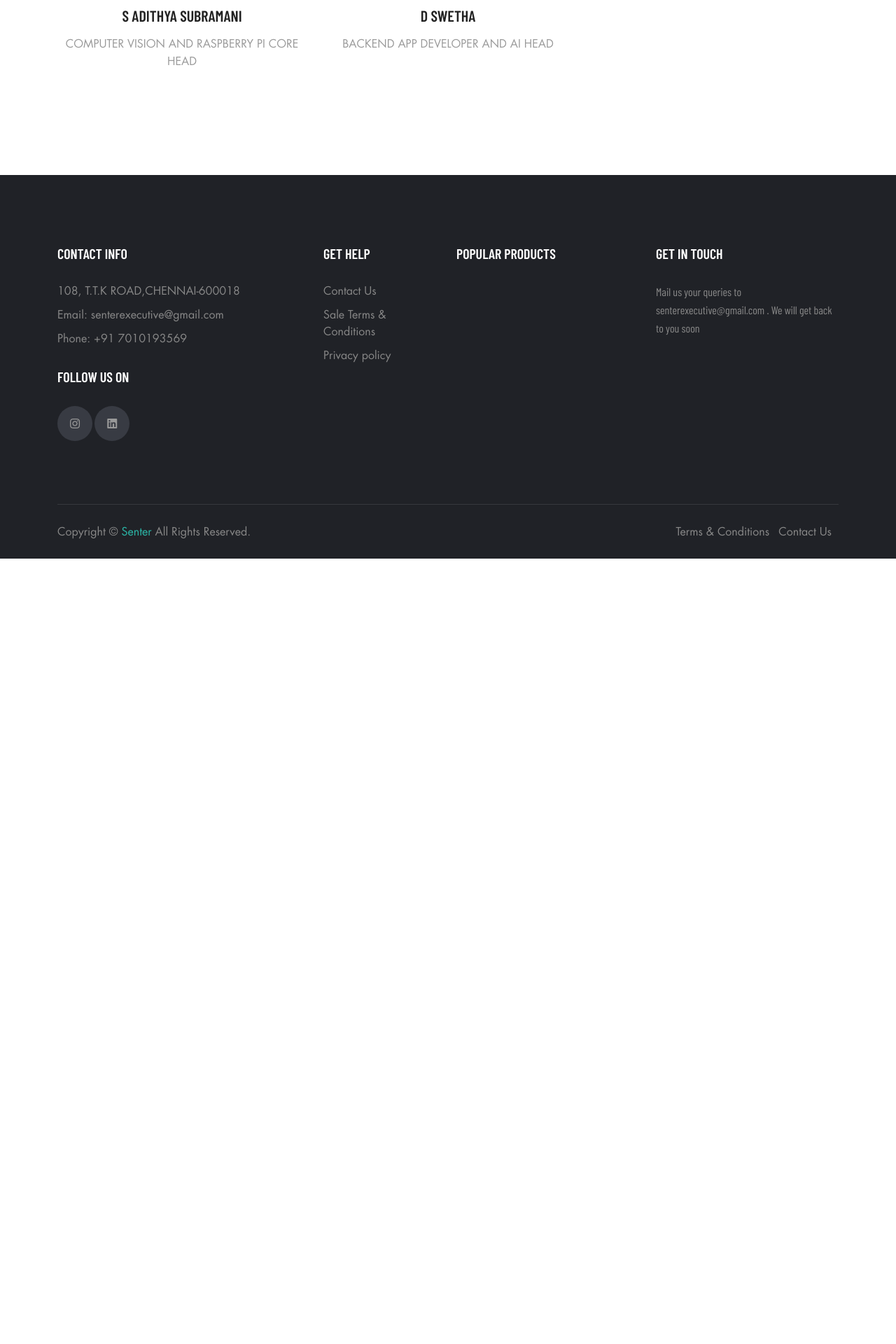
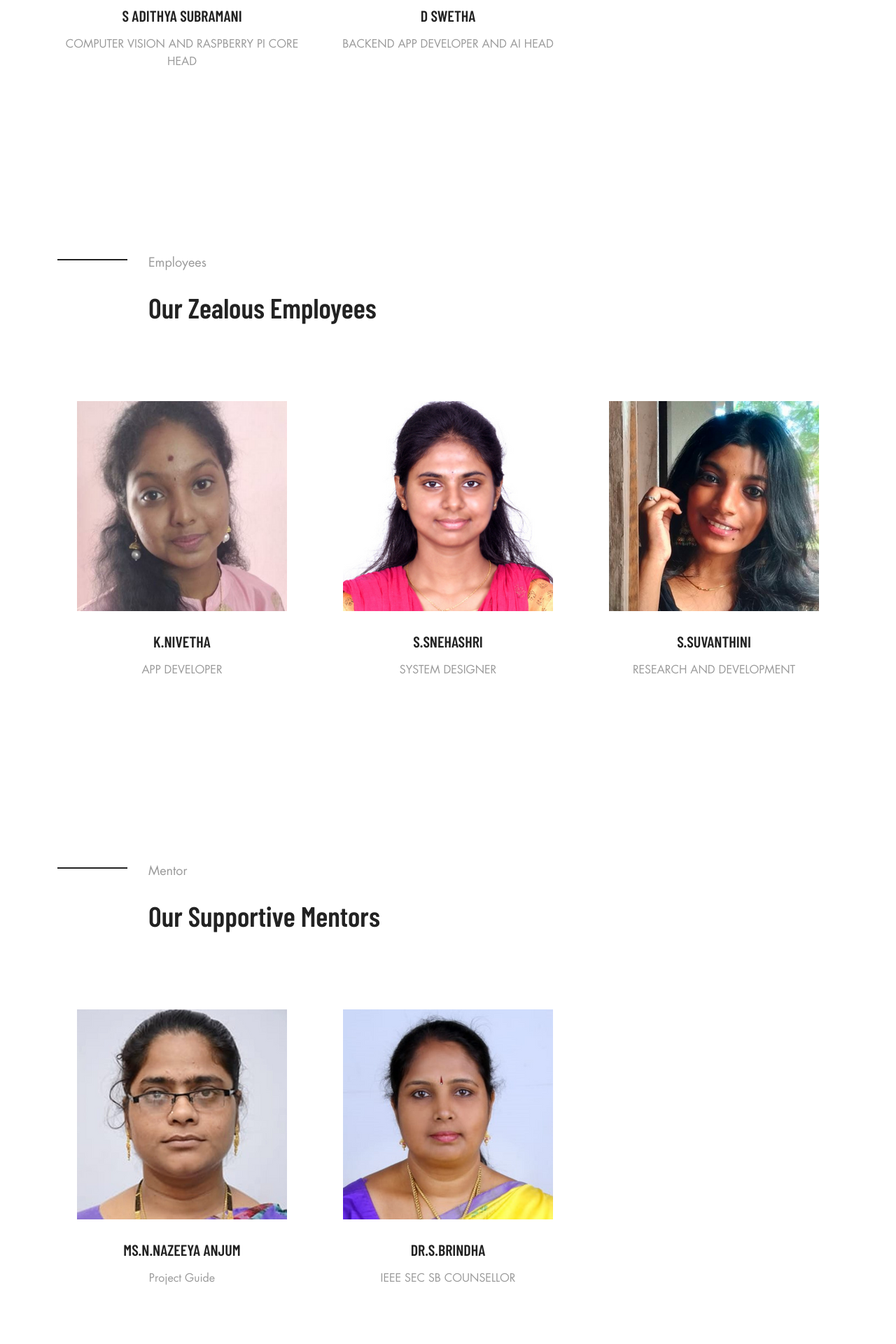
Before and after one commit to SenterExe/senter, a Django app: page /about/ in a window 1280 px wide. Shown: the part 3786-5706 px from the top of the page at 70% size. Before the commit the page ends 4584 px from the top, so only its background shows below. Run offline with Django 4.2, Linux system fonts and the light colour scheme; data that the repository does not hold is empty; some libraries are stand-ins or nearby versions; some web fonts are replaced.

Commit message:
teams page update

```diff
--- a/senter/settings.py
+++ b/senter/settings.py
@@ -183,7 +183,7 @@ MESSAGE_TAGS={
 SESSION_EXPIRE_SECONDS = 3600
 SESSION_EXPIRE_AFTER_LAST_ACTIVITY = True
 SESSION_EXPIRE_AFTER_LAST_ACTIVITY_GRACE_PERIOD = 60
-SESSION_TIMEOUT_REDIRECT = 'accounts/login'
+SESSION_TIMEOUT_REDIRECT = '/accounts/login'
 
 EMAIL_HOST='smtp.gmail.com'
 EMAIL_PORT=587
--- a/templates/about.html
+++ b/templates/about.html
@@ -198,6 +198,94 @@ Our Company strives to enhance the technology by developing the latest essential
                 </div>
             </div>
         </div>
+        <div class="history__area pt-115 mb-100">
+            <div class="container">
+                <div class="row">
+                    <div class="col-xl-12 col-lg-12 col-md-12">
+                        <div class="g_history mb-110">
+                            <h4 class="pl-130">Employees</h4>
+                            <h2 class="title-3 pl-130 pt-20 ">Our Zealous Employees</h2>
+
+                        </div>
+                    </div>
+                </div>
+                <div class="row">
+                    <div class="col-xl-4 col-lg-4 col-md-4">
+                        <div class="team_members text-center mb-50">
+                            <div class="team_members__thumb">
+                                <img src="{% static 'img/team/6.png' %}" alt="">
+                            </div>
+                            <div class="team_members__content pt-30">
+                                <h4 class="sub-title">K.NIVETHA</h4>
+                                <span>APP DEVELOPER</span>
+                            </div>
+                        </div>
+                    </div>
+                    <div class="col-xl-4 col-lg-4 col-md-4">
+                        <div class="team_members text-center mb-50 ">
+                            <div class="team_members__thumb">
+                                <img src="{% static 'img/team/7.png' %}" alt="">
+                            </div>
+                            <div class="team_members__content pt-30">
+                                <h4 class="sub-title">S.SNEHASHRI</h4>
+                                <span>SYSTEM DESIGNER</span>
+                            </div>
+                        </div>
+                    </div>
+
+                    <div class="col-xl-4 col-lg-4 col-md-4">
+                        <div class="team_members text-center mb-50">
+                            <div class="team_members__thumb">
+                                <img src="{% static 'img/team/8.png' %}" alt="">
+                            </div>
+                            <div class="team_members__content pt-30">
+                                <h4 class="sub-title">S.SUVANTHINI</h4>
+                                <span>RESEARCH AND DEVELOPMENT</span>
+                            </div>
+                        </div>
+                    </div>
+
+
+                </div>
+            </div>
+        </div>
+        <div class="history__area pt-115 mb-100">
+            <div class="container">
+                <div class="row">
+                    <div class="col-xl-12 col-lg-12 col-md-12">
+                        <div class="g_history mb-110">
+                            <h4 class="pl-130">Mentor</h4>
+                            <h2 class="title-3 pl-130 pt-20 ">Our Supportive Mentors</h2>
+
+                        </div>
+                    </div>
+                </div>
+                <div class="row">
+                    <div class="col-xl-4 col-lg-4 col-md-4">
+                        <div class="team_members text-center mb-50">
+                            <div class="team_members__thumb">
+                                <img src="{% static 'img/team/9.png' %}" alt="">
+                            </div>
+                            <div class="team_members__content pt-30">
+                                <h4 class="sub-title">Ms.N.Nazeeya Anjum</h4>
+                                <span>Project Guide</span>
+                            </div>
+                        </div>
+                    </div>
+                    <div class="col-xl-4 col-lg-4 col-md-4">
+                        <div class="team_members text-center mb-50 ">
+                            <div class="team_members__thumb">
+                                <img src="{% static 'img/team/10.png' %}" alt="">
+                            </div>
+                            <div class="team_members__content pt-30">
+                                <h4 class="sub-title">Dr.S.BRINDHA</h4>
+                                <span>IEEE SEC SB COUNSELLOR</span>
+                            </div>
+                        </div>
+                    </div>
+                </div>
+            </div>
+        </div>
         <!-- team area end -->
 
         <!-- testimonial area start
```
Also changed, not shown: templates/assets/img/team/10.jpeg (added), templates/assets/img/team/10.png (added), templates/assets/img/team/6.jpeg (added), templates/assets/img/team/6.png (added), templates/assets/img/team/7.JPG (added), templates/assets/img/team/7.png (added), templates/assets/img/team/8.png (added), templates/assets/img/team/9.jpeg (added), templates/assets/img/team/9.png (added).
